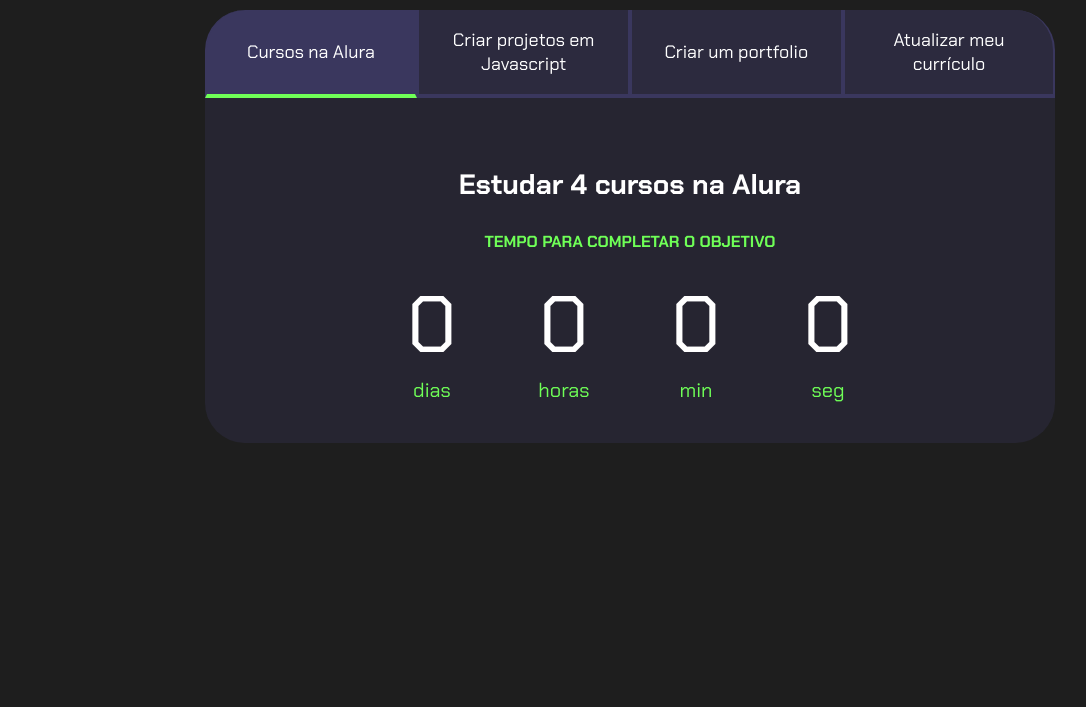
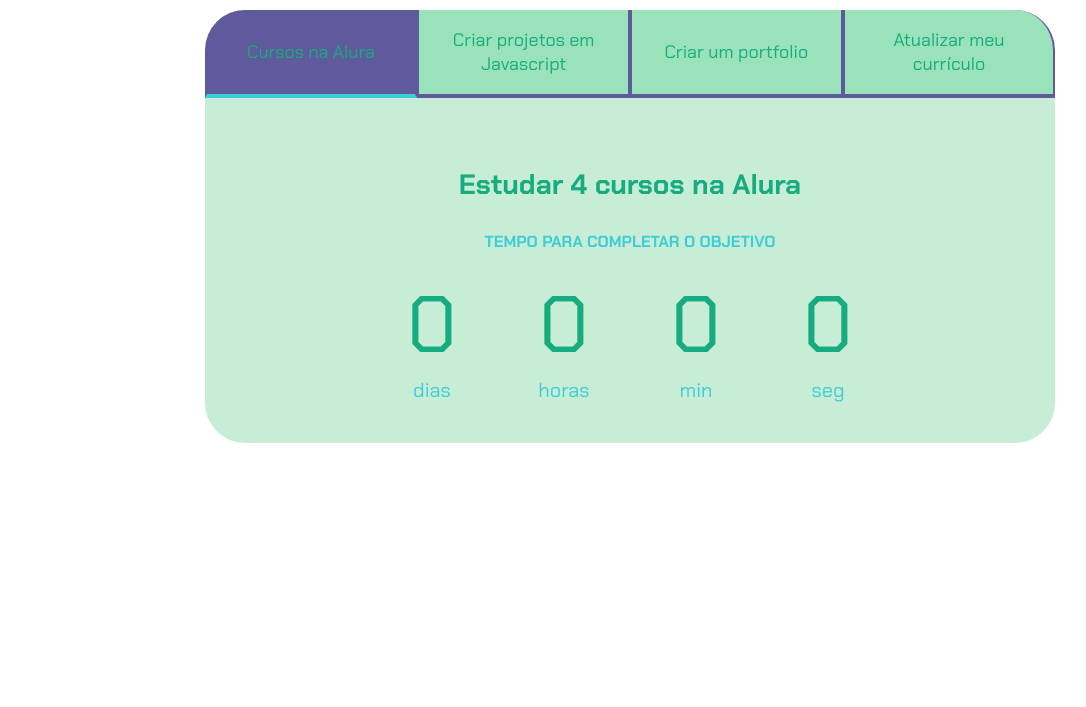
Before and after one commit to 2112009ims/projeto13E2026, a plain HTML site: page index.html in a window 1280 px wide. Shown: the part 93-800 px from the top of the page, without its empty margins (10-1096 px from the left). Drawn offline with Linux system fonts and the light colour scheme.

Commit message:
eloisa boer

```diff
--- a/style.css
+++ b/style.css
@@ -1,12 +1,12 @@
 @import url('https://fonts.googleapis.com/css2?family=Chakra+Petch:wght@400;700&display=swap');
 
 :root {
-    --cor-de-fundo: #1E1E1E;
-    --verde: #6FFF57;
-    --branco: #FFFFFF;
-    --botao-ativo: #3A375E;
-    --botao-inativo: rgba(58, 55, 94, 0.5);
-    --texto-fundo: rgba(58, 55, 94, 0.3);
+    --cor-de-fundo: #1e1e1e00;
+    --verde: #3fcdd5;
+    --branco: #16ac7f;
+    --botao-ativo: #5f5a9b;
+    --botao-inativo: rgba(53, 198, 118, 0.5);
+    --texto-fundo: rgba(71, 194, 124, 0.3);
 }
 
 body {
```
